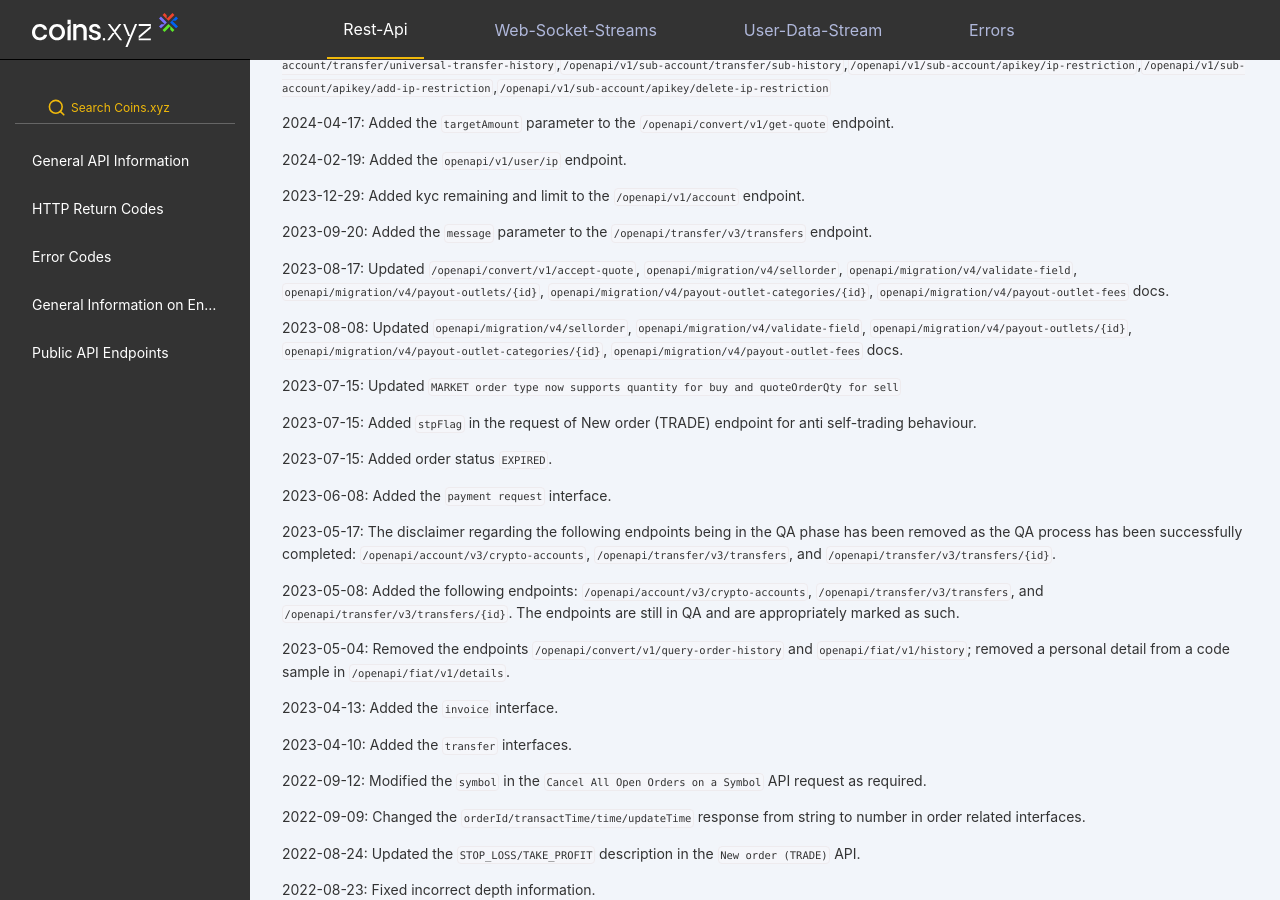
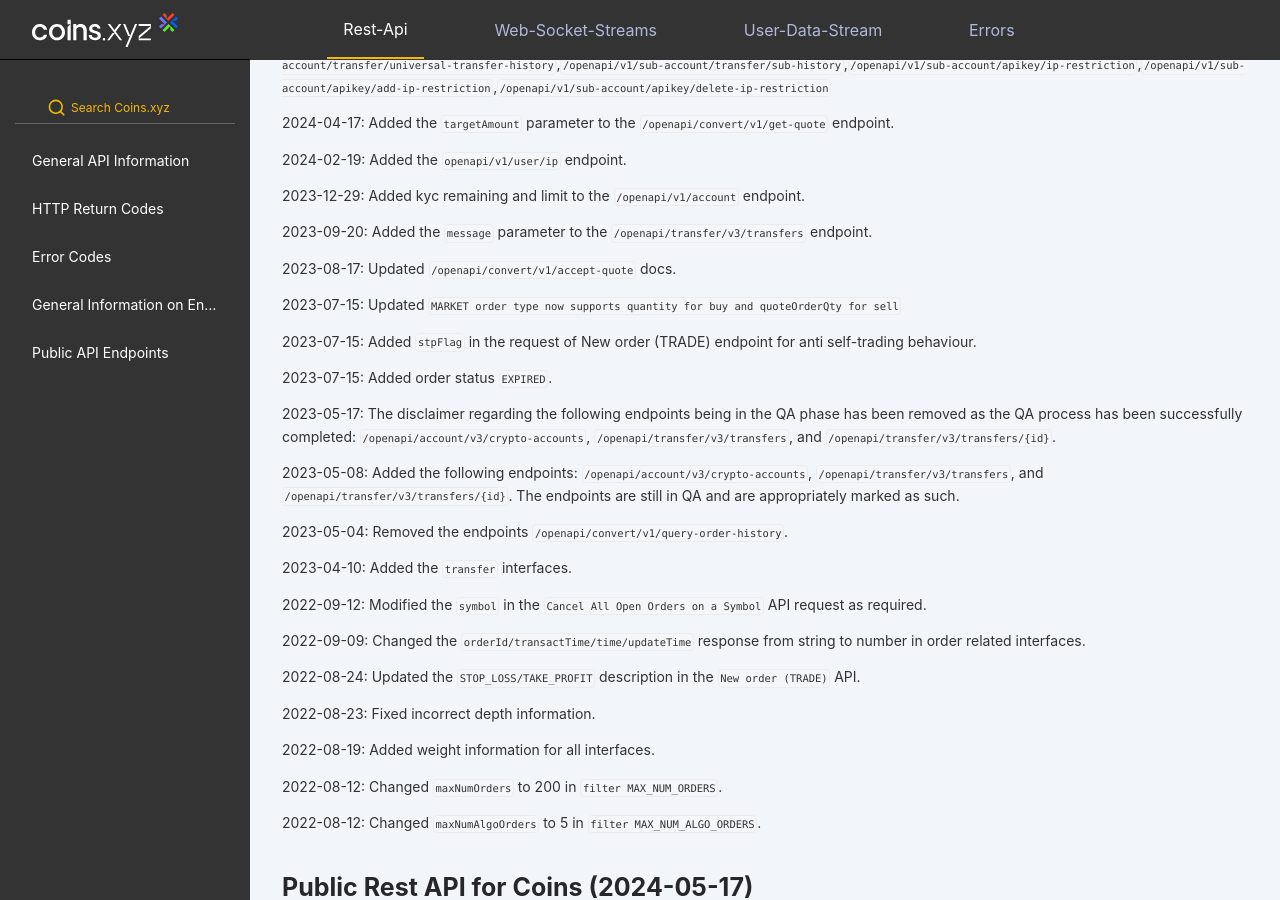
Before and after one commit to coins-docs/xyz, a Jekyll site: the page built from docs/rest-api.md, in a window 1280 px wide and 900 px high, scrolled down 238 px. Built offline with Jekyll 4.4.1, drawn with Linux system fonts in a browser that asks for light colours.

Commit message:
Update rest-api.md

```diff
--- a/docs/rest-api.md
+++ b/docs/rest-api.md
@@ -23,9 +23,7 @@ nav: sidebar/rest-api.html
 
 2023-09-20: Added the `message` parameter to the `/openapi/transfer/v3/transfers` endpoint.
 
-2023-08-17: Updated `/openapi/convert/v1/accept-quote`, `openapi/migration/v4/sellorder`, `openapi/migration/v4/validate-field`, `openapi/migration/v4/payout-outlets/{id}`, `openapi/migration/v4/payout-outlet-categories/{id}`, `openapi/migration/v4/payout-outlet-fees` docs.
-
-2023-08-08: Updated `openapi/migration/v4/sellorder`, `openapi/migration/v4/validate-field`, `openapi/migration/v4/payout-outlets/{id}`, `openapi/migration/v4/payout-outlet-categories/{id}`, `openapi/migration/v4/payout-outlet-fees` docs.
+2023-08-17: Updated `/openapi/convert/v1/accept-quote` docs.
 
 2023-07-15: Updated `MARKET order type now supports quantity for buy and quoteOrderQty for sell`
 
@@ -33,15 +31,11 @@ nav: sidebar/rest-api.html
 
 2023-07-15: Added order status `EXPIRED`.
 
-2023-06-08: Added the `payment request` interface.
-
 2023-05-17: The disclaimer regarding the following endpoints being in the QA phase has been removed as the QA process has been successfully completed: `/openapi/account/v3/crypto-accounts`, `/openapi/transfer/v3/transfers`, and `/openapi/transfer/v3/transfers/{id}`.
 
 2023-05-08: Added the following endpoints: `/openapi/account/v3/crypto-accounts`, `/openapi/transfer/v3/transfers`, and `/openapi/transfer/v3/transfers/{id}`. The endpoints are still in QA and are appropriately marked as such.
 
-2023-05-04: Removed the endpoints `/openapi/convert/v1/query-order-history` and `openapi/fiat/v1/history`; removed a personal detail from a code sample in `/openapi/fiat/v1/details`.
-
-2023-04-13: Added the `invoice` interface.
+2023-05-04: Removed the endpoints `/openapi/convert/v1/query-order-history`.
 
 2023-04-10: Added the `transfer` interfaces.
 
```
